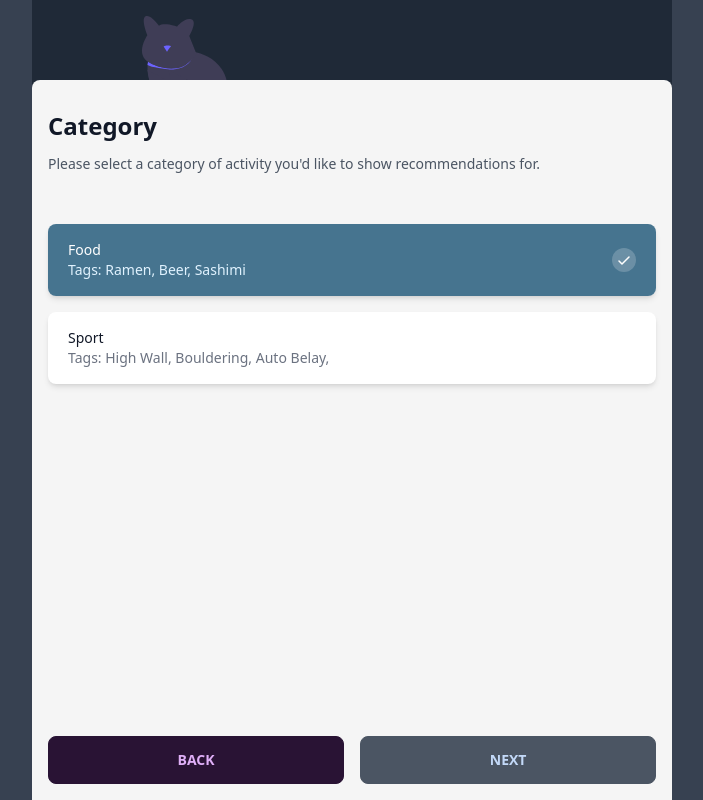
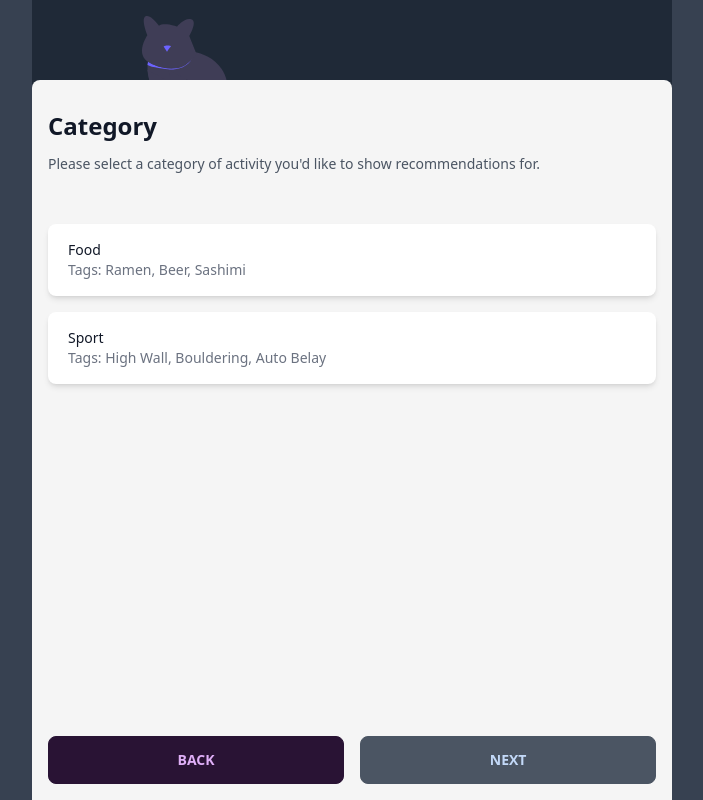
Before and after one commit to rawrrencee/ask-irene, a Vue app: page /questions/category in a window 1280 px wide. Shown: the whole page, without its empty margins (288-991 px from the left). Built offline with nearby package versions, Linux system fonts and the light colour scheme.

Commit message:
add heroicons package, replace radio with listbox

```diff
--- a/package.json
+++ b/package.json
@@ -11,6 +11,7 @@
   },
   "dependencies": {
     "@headlessui/vue": "^1.7.13",
+    "@heroicons/vue": "^2.0.17",
     "@tailwindcss/typography": "^0.5.9",
     "autoprefixer": "^10.4.14",
     "daisyui": "^2.51.6",
--- a/src/views/Questions/CategoryView.vue
+++ b/src/views/Questions/CategoryView.vue
@@ -1,13 +1,7 @@
 <script setup>
 import { ACTIVITIES } from '@/constants'
-import { TransitionRoot } from '@headlessui/vue'
+import { Listbox, ListboxOption, ListboxOptions, TransitionRoot } from '@headlessui/vue'
 
-import {
-  RadioGroup,
-  RadioGroupDescription,
-  RadioGroupLabel,
-  RadioGroupOption
-} from '@headlessui/vue'
 import { ref } from 'vue'
 
 const categoriesMap = new Map()
@@ -20,11 +14,11 @@ categories.forEach((c) => {
   const tagsFromActivities = ACTIVITIES.filter((a) => a.category === c).map((a) => a.tags)
   tagsFromActivities.forEach((t) => {
     const tags = t.split(', ')
-    tags.forEach((t) => tagsMap.set(t))
+    tags.forEach((t) => !!t && t !== '' && tagsMap.set(t))
   })
   categoriesMap.set(c, Array.from(tagsMap.keys()))
 })
-const selectedCategory = ref(categories[0])
+const selectedCategories = ref([])
 </script>
 
 <template>
@@ -47,54 +41,53 @@ const selectedCategory = ref(categories[0])
           Please select a category of activity you'd like to show recommendations for.
         </p>
       </div>
-      <div class="">
-        <RadioGroup v-model="selectedCategory">
-          <RadioGroupLabel class="sr-only">Category</RadioGroupLabel>
+      <Listbox multiple v-model="selectedCategories">
+        <ListboxOptions as="div" static>
           <div class="space-y-4">
-            <RadioGroupOption
-              as="template"
+            <ListboxOption
+              v-slot="{ active, selected }"
               v-for="category in categories"
               :key="category"
               :value="category"
-              v-slot="{ checked, active }"
+              as="template"
             >
               <div
                 :class="[
                   active
                     ? 'ring-2 ring-white ring-opacity-60 ring-offset-2 ring-offset-sky-300'
                     : '',
-                  checked ? 'bg-sky-900 bg-opacity-75 text-white ' : 'bg-white '
+                  selected ? 'bg-sky-900 bg-opacity-75 text-white ' : 'bg-white '
                 ]"
                 class="relative flex cursor-pointer rounded-lg px-5 py-4 shadow-md focus:outline-none"
               >
                 <div class="flex w-full items-center justify-between">
                   <div class="flex items-center">
                     <div class="text-sm">
-                      <RadioGroupLabel
+                      <p
                         as="p"
-                        :class="checked ? 'text-white' : 'text-gray-900'"
+                        :class="selected ? 'text-white' : 'text-gray-900'"
                         class="font-medium"
                       >
                         {{ category }}
-                      </RadioGroupLabel>
-                      <RadioGroupDescription
-                        as="span"
-                        :class="checked ? 'text-sky-100' : 'text-gray-500'"
-                        class="inline"
-                      >
+                      </p>
+                      <span :class="selected ? 'text-sky-100' : 'text-gray-500'" class="inline">
                         <span>Tags:&nbsp;</span>
                         <template v-for="(tag, i) in categoriesMap.get(category)" :key="tag">
-                          <span class="block sm:inline"
+                          <span class="inline"
                             >{{ tag
-                            }}<span v-if="i !== categoriesMap.get(category).length - 1"
+                            }}<span
+                              v-if="
+                                categoriesMap.get(category).length > 1 &&
+                                i !== categoriesMap.get(category).length - 1
+                              "
                               >,&nbsp;</span
                             ></span
                           >
                         </template>
-                      </RadioGroupDescription>
+                      </span>
                     </div>
                   </div>
-                  <div v-show="checked" class="shrink-0 text-white">
+                  <div v-show="selected" class="shrink-0 text-white">
                     <svg class="h-6 w-6" viewBox="0 0 24 24" fill="none">
                       <circle cx="12" cy="12" r="12" fill="#fff" fill-opacity="0.2" />
                       <path
@@ -108,10 +101,10 @@ const selectedCategory = ref(categories[0])
                   </div>
                 </div>
               </div>
-            </RadioGroupOption>
+            </ListboxOption>
           </div>
-        </RadioGroup>
-      </div>
+        </ListboxOptions>
+      </Listbox>
     </div>
   </TransitionRoot>
 </template>
```
Also changed, not shown: 1 other file (tests, documents, lock files or other folders).
